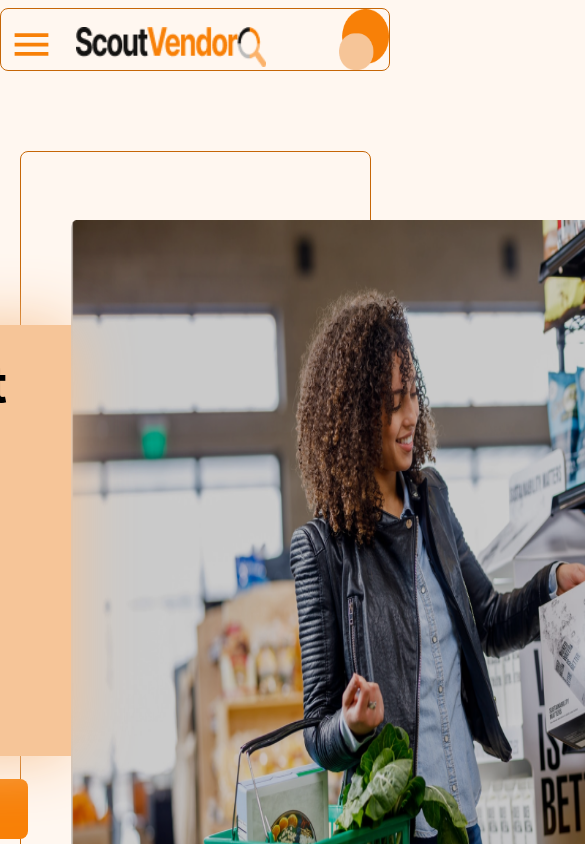
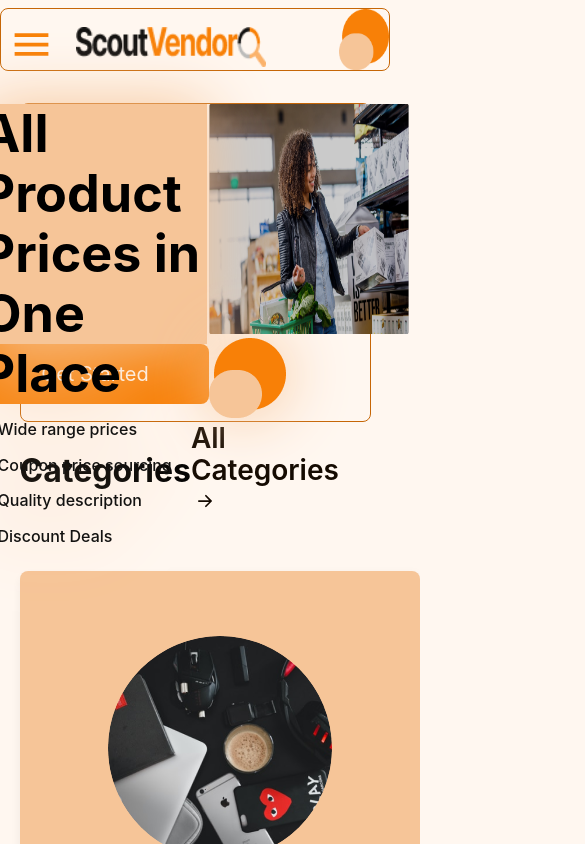
Before and after one commit to zuri-training/Price-Compare-Team-26-Front-End-Repo, a React (Create React App) app: page / in a window 390 px wide. Shown: the top 844 px of the page, 585 px wide, since content can reach past the window. Built offline with nearby package versions, Linux system fonts and the light colour scheme.

Commit message:
Edit data.json file.
Change p tags in text_container class font size.

Chnage font-size for ul li tags in text_container class.

Start responsiveness form hero section.

```diff
--- a/src/components/HeroSection.js
+++ b/src/components/HeroSection.js
@@ -66,7 +66,7 @@ const HeroContainer = styled.section`
     }
     .hero_img {
       width: 650px;
-      height: 650px
+      height: 650px;
     }
     .hero_btn {
       width: 297px;
@@ -81,5 +81,41 @@ const HeroContainer = styled.section`
       margin: 30px 0;
       filter: drop-shadow(0 0 2rem var(--clr-secondaryOrange) );
     }
+
+    @media (max-width: 428px) {
+      padding: 0;
+      margin: 0;
+
+      .hero {
+        margin: 0;
+
+        .hero_text {
+          margin: 0;
+          width: 225px;
+          height: 240px;
+          padding: 0;
+
+          .check_circle {
+            margin: 0;
+          }
+        }
+      }
+
+      .hero_img {
+        width: 200px;
+        height: 230px;
+      }
+
+      .hero_btn {
+        width: 227px;
+        height: 60px;
+        padding: 8px 4px 8px 4px;
+        margin: 0;
+      }
+
+      .circle {
+        margin: 0;
+      }
+    }
 `
 export default HeroSection
--- a/src/data.json
+++ b/src/data.json
@@ -18,33 +18,33 @@
         },
         {
             "id": 4,
-            "categoryImg": "./images/categoryImages/HomeOffice.png",
-            "categoryName": "Home Office"
+            "categoryImg": "./images/categoryImages/Denin.png",
+            "categoryName": "Denin"
         },
         {
             "id": 5,
-            "categoryImg": "./images/categoryImages/HomeOffice.png",
-            "categoryName": "Home Office"
+            "categoryImg": "./images/categoryImages/Digital.png",
+            "categoryName": "Digital wireless laptop"
         },
         {
             "id": 6,
-            "categoryImg": "./images/categoryImages/HomeOffice.png",
-            "categoryName": "Home Office"
+            "categoryImg": "./images/categoryImages/Foam.png",
+            "categoryName": "Mouka"
         },
         {
             "id": 7,
-            "categoryImg": "./images/categoryImages/HomeOffice.png",
-            "categoryName": "Home Office"
+            "categoryImg": "./images/categoryImages/SonyTV.png",
+            "categoryName": "Sony TV"
         },
         {
             "id": 8,
-            "categoryImg": "./images/categoryImages/HomeOffice.png",
-            "categoryName": "Home Office"
+            "categoryImg": "./images/categoryImages/Durex.png",
+            "categoryName": "Durex"
         },
         {
             "id": 9,
-            "categoryImg": "./images/categoryImages/HomeOffice.png",
-            "categoryName": "Home Office"
+            "categoryImg": "./images/categoryImages/Itel.png",
+            "categoryName": "Android"
         }
 
     ]
--- a/src/index.css
+++ b/src/index.css
@@ -163,7 +163,7 @@ li {
 }
 
 .text_container p {
-    font-size: var(--titleLarge);
+    font-size: var(--bodyLarge);
 }
 
 .text_container h3 {
@@ -178,6 +178,7 @@ li {
     line-height: var(--lineHeight);
     list-style-type: disc;
     line-height: 35px;
+    font-size: var(--bodyLarge);
 }
 
 .text_container ol li {
```
Lines whose indentation alone changed are shown as unchanged.
